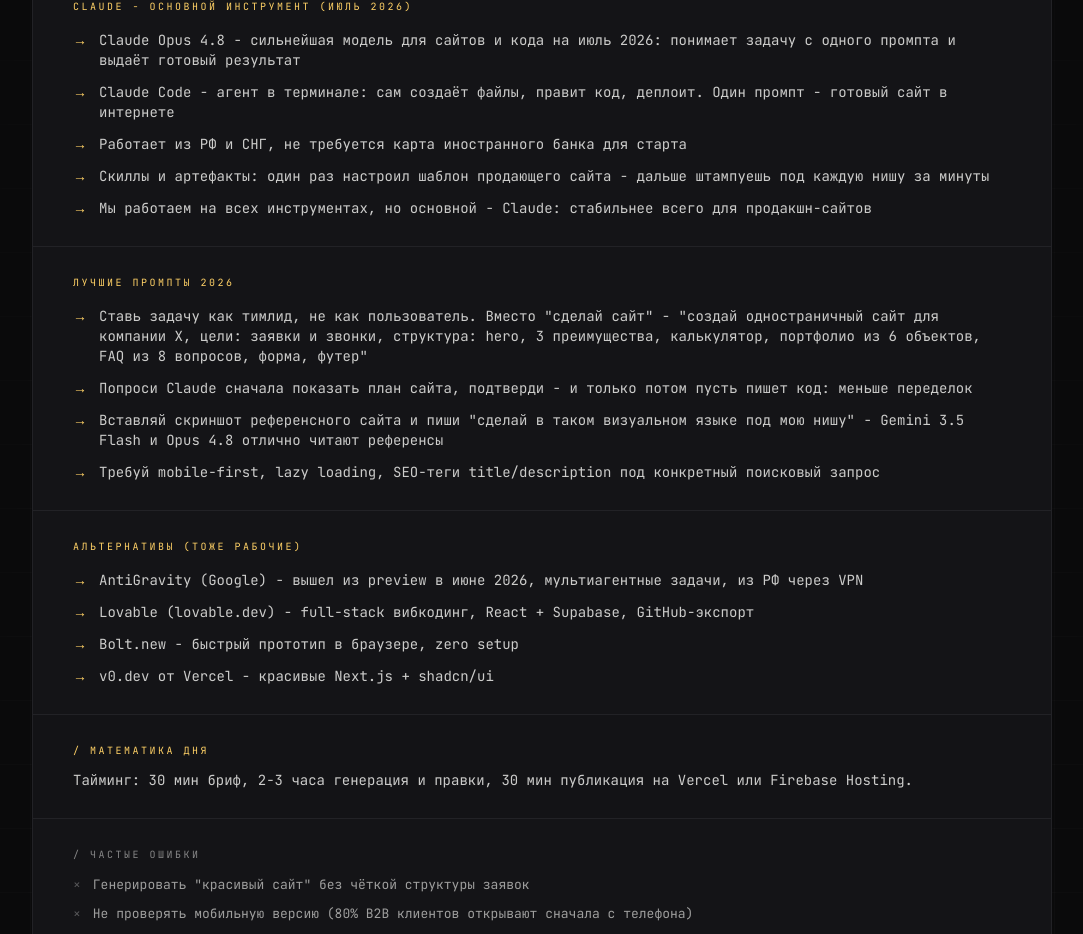
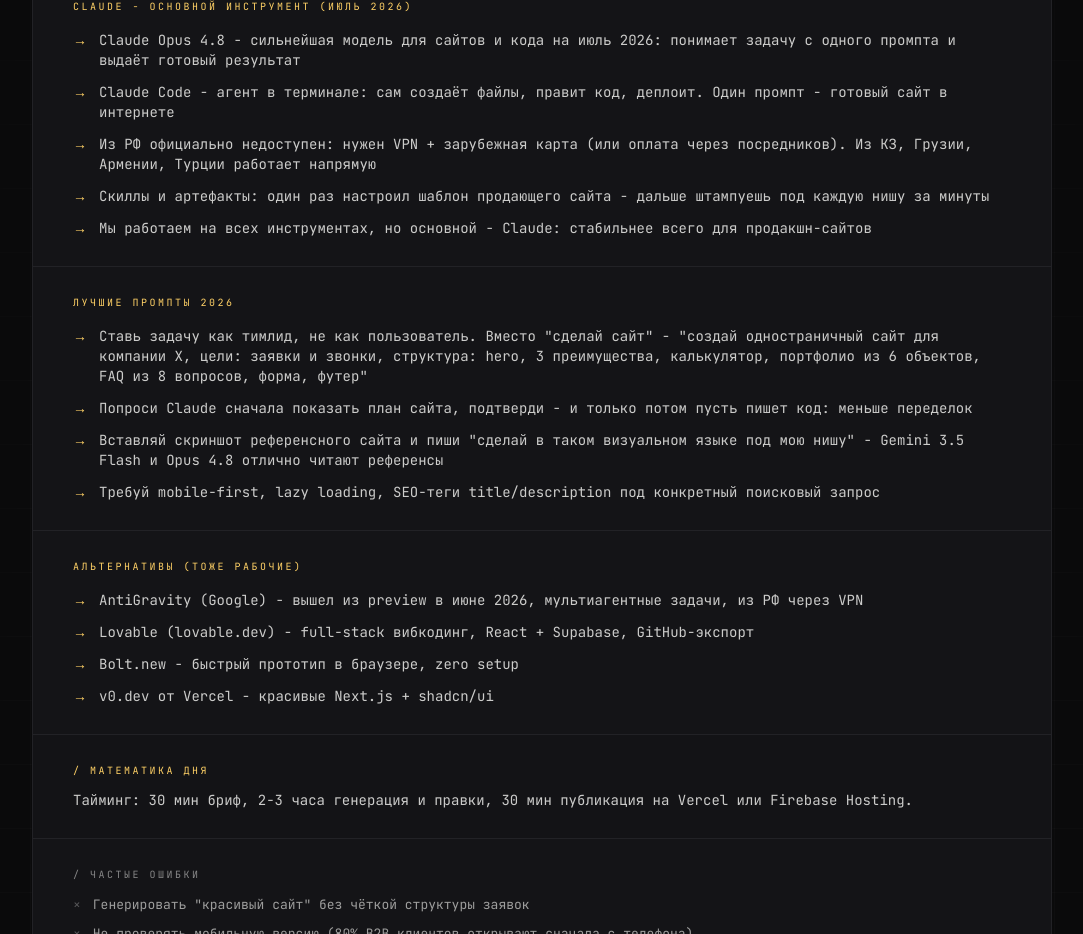
Before and after one commit to chebyrek324-oss/intensive-landing, a Next.js app: page /bonus/500 in a window 1280 px wide. Shown: the part 1860-2794 px from the top of the page, without its empty margins (98-1181 px from the left). Built offline with nearby package versions, Linux system fonts and the light colour scheme; a web font is replaced by a local one.

Commit message:
Fix: honest Claude RF availability facts

```diff
--- a/app/bonus/500/page.tsx
+++ b/app/bonus/500/page.tsx
@@ -60,7 +60,7 @@
         bullets: [
           'Claude Opus 4.8 - сильнейшая модель для сайтов и кода на июль 2026: понимает задачу с одного промпта и выдаёт готовый результат',
           'Claude Code - агент в терминале: сам создаёт файлы, правит код, деплоит. Один промпт - готовый сайт в интернете',
-          'Работает из РФ и СНГ, не требуется карта иностранного банка для старта',
+          'Из РФ официально недоступен: нужен VPN + зарубежная карта (или оплата через посредников). Из КЗ, Грузии, Армении, Турции работает напрямую',
           'Скиллы и артефакты: один раз настроил шаблон продающего сайта - дальше штампуешь под каждую нишу за минуты',
           'Мы работаем на всех инструментах, но основной - Claude: стабильнее всего для продакшн-сайтов',
         ],
```
